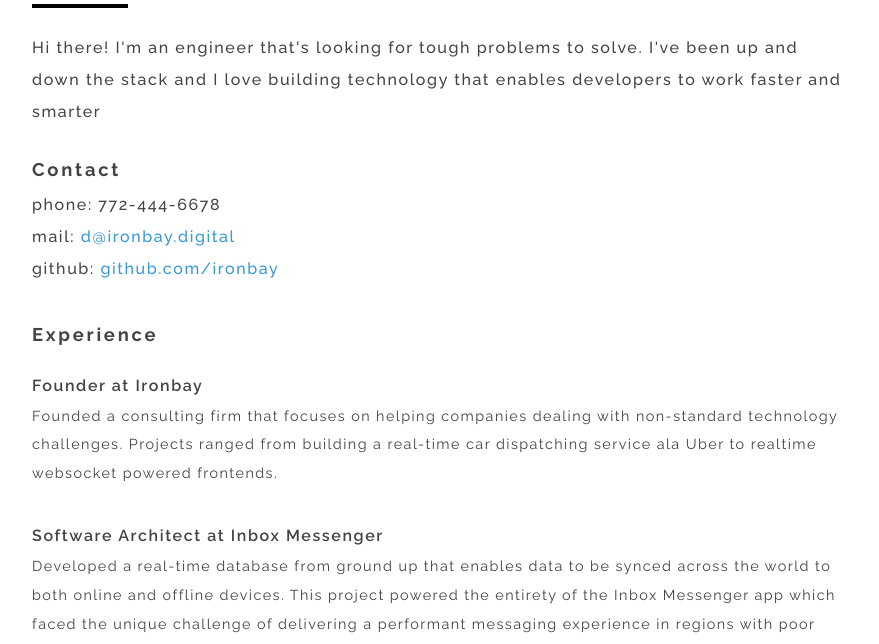
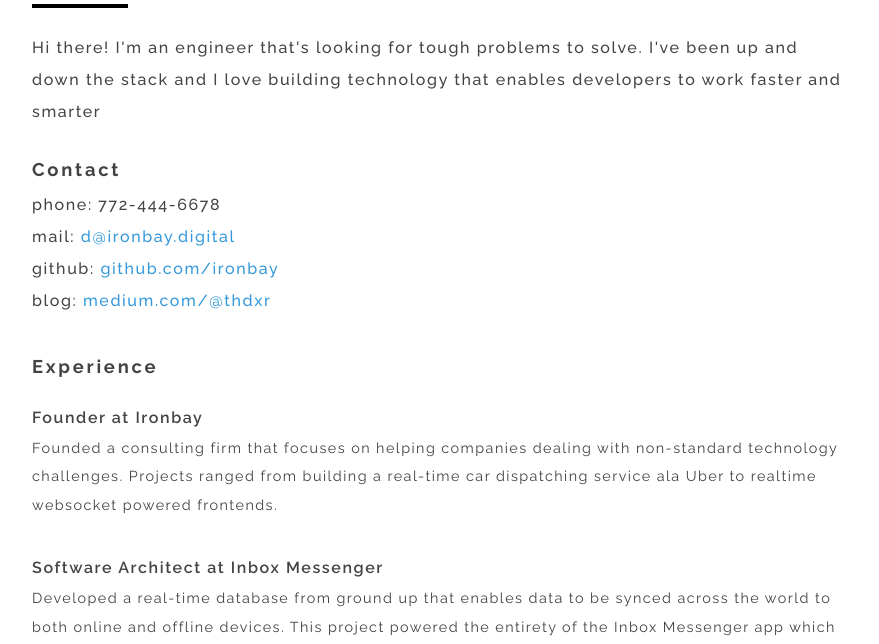
Before and after one commit to ironbay/resumes, a plain HTML site: page index.html in a window 1280 px wide. Shown: the part 156-800 px from the top of the page, without its empty margins (200-1079 px from the left). Drawn offline with Linux system fonts and the light colour scheme.

Commit message:
Update medium url

```diff
--- a/index.html
+++ b/index.html
@@ -30,6 +30,7 @@
 					<div>phone: 772-444-6678</div>
 					<div>mail:&nbsp;<a href='mailto:d@ironbay.digital'>d@ironbay.digital</a></div>
 					<div>github:&nbsp;<a href='https://github.com/ironbay' target='_blank'>github.com/ironbay</a></div>
+					<div>blog:&nbsp;<a href='https://medium.com/@thdxr' target='_blank'>medium.com/@thdxr</a></div>
 				</div>
 
 			<div class='bold wide text-large small-stack'>Experience</div>
```
